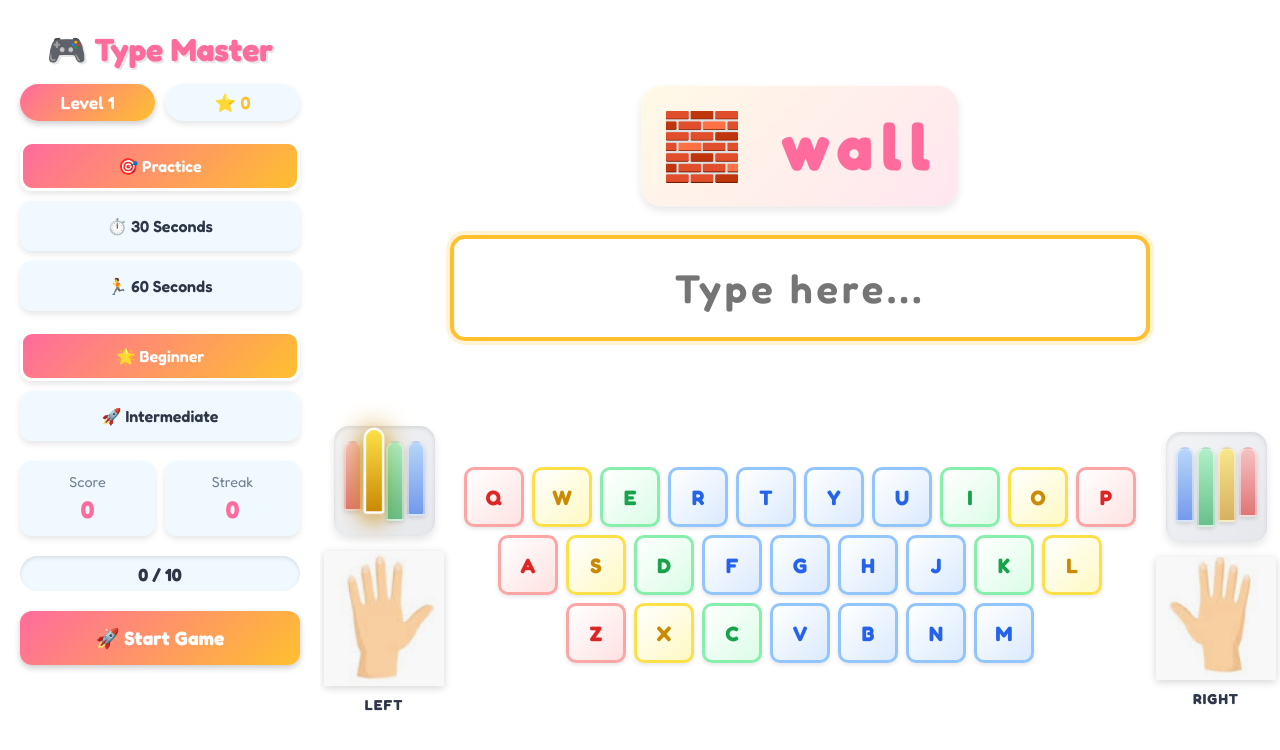
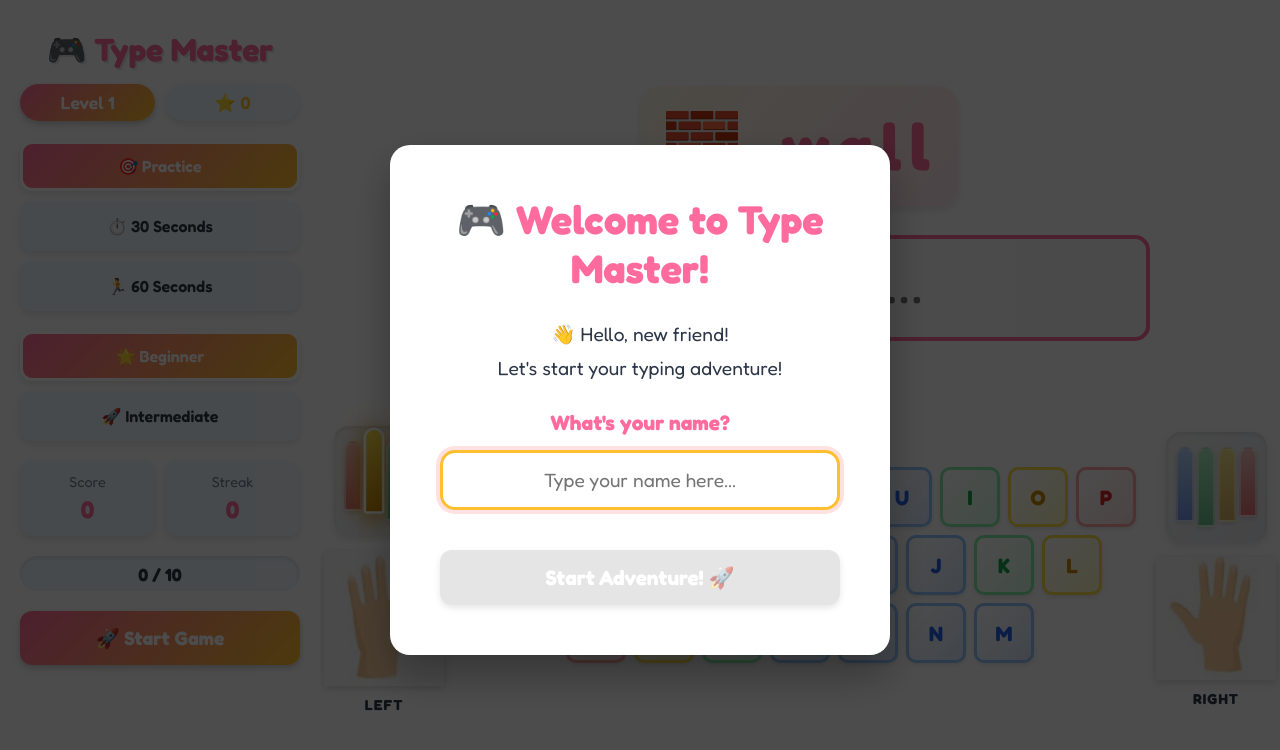
Before and after one commit to hvtai2025/typing, a plain HTML site: page index.html in a window 1280 px wide. Drawn offline with Linux system fonts and the light colour scheme.

Commit message:
Update: add player name on first start.

```diff
--- a/game.js
+++ b/game.js
@@ -34,6 +34,7 @@ class TypingGame {
 
         // Player progress
         this.playerProgress = Storage.loadProgress();
+        this.playerName = localStorage.getItem('playerName') || null;
 
         // DOM elements (cached for performance)
         this.elements = this.cacheElements();
@@ -47,6 +48,11 @@ class TypingGame {
      */
     cacheElements() {
         return {
+            welcomeModal: document.getElementById('welcome-modal'),
+            playerNameInput: document.getElementById('player-name'),
+            startAdventureBtn: document.getElementById('start-adventure-btn'),
+            playerGreeting: document.getElementById('player-greeting'),
+            playerNameDisplay: document.getElementById('player-name-display'),
             targetWord: document.getElementById('target-word'),
             typingInput: document.getElementById('typing-input'),
             inputFeedback: document.getElementById('input-feedback'),
@@ -73,6 +79,13 @@ class TypingGame {
      * Initialize game and set up event listeners
      */
     init() {
+        // Check if first time player
+        if (!this.playerName) {
+            this.showWelcomeModal();
+        } else {
+            this.showPlayerGreeting();
+        }
+
         // Display saved progress
         this.updateProgressDisplay();
 
@@ -82,14 +95,30 @@ class TypingGame {
         // Load first word
         this.loadNewWord();
 
-        // Focus input field
-        this.elements.typingInput.focus();
+        // Focus input field if not showing welcome modal
+        if (this.playerName) {
+            this.elements.typingInput.focus();
+        }
     }
 
     /**
      * Set up all event listeners
      */
     setupEventListeners() {
+        // Welcome modal events
+        if (this.elements.playerNameInput) {
+            this.elements.playerNameInput.addEventListener('input', () => this.validatePlayerName());
+            this.elements.playerNameInput.addEventListener('keypress', (e) => {
+                if (e.key === 'Enter' && this.elements.startAdventureBtn.disabled === false) {
+                    this.startAdventure();
+                }
+            });
+        }
+
+        if (this.elements.startAdventureBtn) {
+            this.elements.startAdventureBtn.addEventListener('click', () => this.startAdventure());
+        }
+
         // Typing input
         this.elements.typingInput.addEventListener('input', (e) => this.handleTyping(e));
         this.elements.typingInput.addEventListener('keydown', (e) => {
@@ -559,6 +588,66 @@ class TypingGame {
         // Focus input
         this.elements.typingInput.focus();
     }
+
+    /**
+     * Show welcome modal for first-time players
+     */
+    showWelcomeModal() {
+        if (this.elements.welcomeModal) {
+            this.elements.welcomeModal.style.display = 'flex';
+            setTimeout(() => {
+                this.elements.playerNameInput.focus();
+            }, 300);
+        }
+    }
+
+    /**
+     * Validate player name input
+     */
+    validatePlayerName() {
+        const name = this.elements.playerNameInput.value.trim();
+        this.elements.startAdventureBtn.disabled = name.length < 2;
+    }
+
+    /**
+     * Start the adventure with player name
+     */
+    startAdventure() {
+        const name = this.elements.playerNameInput.value.trim();
+        if (name.length >= 2) {
+            this.playerName = name;
+            localStorage.setItem('playerName', name);
+
+            // Hide welcome modal with animation
+            this.elements.welcomeModal.style.display = 'none';
+
+            // Show greeting
+            this.showPlayerGreeting();
+
+            // Play celebration sound
+            if (window.soundManager) {
+                window.soundManager.play('levelComplete');
+            }
+
+            // Show confetti
+            this.createConfetti();
+
+            // Focus on typing input
+            setTimeout(() => {
+                this.elements.typingInput.focus();
+            }, 500);
+        }
+    }
+
+    /**
+     * Show player greeting in header
+     */
+    showPlayerGreeting() {
+        if (this.playerName && this.elements.playerGreeting) {
+            this.elements.playerNameDisplay.textContent = this.playerName;
+            this.elements.playerGreeting.style.display = 'block';
+        }
+    }
 }
 
 // ============================================
--- a/index.html
+++ b/index.html
@@ -13,6 +13,9 @@
             <!-- Header Section -->
             <header class="header">
                 <h1 class="title">🎮 Type Master</h1>
+                <div class="player-greeting" id="player-greeting" style="display: none;">
+                    <span class="greeting-text">Hi, <span id="player-name-display"></span>! 👋</span>
+                </div>
                 <div class="level-display" role="status" aria-live="polite">
                     <span class="level-badge">Level <span id="level">1</span></span>
                     <span class="stars">⭐ <span id="stars">0</span></span>
@@ -163,6 +166,30 @@
         </div>
         </main>
 
+        <!-- Welcome Modal -->
+        <div class="modal" id="welcome-modal" style="display: none;" role="dialog" aria-labelledby="welcome-title" aria-modal="true">
+            <div class="modal-content welcome-content">
+                <h2 id="welcome-title">🎮 Welcome to Type Master!</h2>
+                <div class="welcome-message">
+                    <p>👋 Hello, new friend!</p>
+                    <p>Let's start your typing adventure!</p>
+                </div>
+                <div class="name-input-container">
+                    <label for="player-name" class="name-label">What's your name?</label>
+                    <input
+                        type="text"
+                        id="player-name"
+                        class="name-input"
+                        placeholder="Type your name here..."
+                        maxlength="20"
+                        autocomplete="off"
+                        aria-label="Enter your name"
+                    />
+                </div>
+                <button class="btn-primary btn-start" id="start-adventure-btn" disabled>Start Adventure! 🚀</button>
+            </div>
+        </div>
+
         <!-- Results Modal -->
         <div class="modal" id="results-modal" style="display: none;" role="dialog" aria-labelledby="modal-title" aria-modal="true">
             <div class="modal-content">
--- a/styles.css
+++ b/styles.css
@@ -699,6 +699,78 @@ body {
     margin: 10px 0;
 }
 
+/* Welcome Modal Specific Styles */
+.welcome-content {
+    text-align: center;
+    max-width: 500px;
+}
+
+.welcome-message {
+    margin: 20px 0;
+    font-size: 1.2rem;
+    color: var(--text-dark);
+}
+
+.welcome-message p {
+    margin: 10px 0;
+}
+
+.name-input-container {
+    margin: 30px 0;
+}
+
+.name-label {
+    display: block;
+    font-size: 1.3rem;
+    font-weight: 700;
+    color: var(--primary-color);
+    margin-bottom: 15px;
+}
+
+.name-input {
+    width: 100%;
+    padding: 15px 20px;
+    font-size: 1.2rem;
+    font-family: 'Fredoka', cursive;
+    border: 3px solid var(--primary-color);
+    border-radius: 15px;
+    outline: none;
+    transition: var(--transition);
+    text-align: center;
+}
+
+.name-input:focus {
+    border-color: var(--secondary-color);
+    box-shadow: 0 0 0 4px rgba(255, 107, 107, 0.2);
+}
+
+.btn-start {
+    font-size: 1.3rem;
+    padding: 15px 40px;
+    margin-top: 10px;
+}
+
+.btn-start:disabled {
+    opacity: 0.5;
+    cursor: not-allowed;
+    background: #ccc;
+}
+
+/* Player Greeting */
+.player-greeting {
+    text-align: center;
+    padding: 10px;
+    background: linear-gradient(135deg, #FFE5E5, #FFF0E5);
+    border-radius: 15px;
+    margin-bottom: 15px;
+}
+
+.greeting-text {
+    font-size: 1.1rem;
+    font-weight: 600;
+    color: var(--primary-color);
+}
+
 /* Confetti */
 .confetti-container {
     position: fixed;
```
